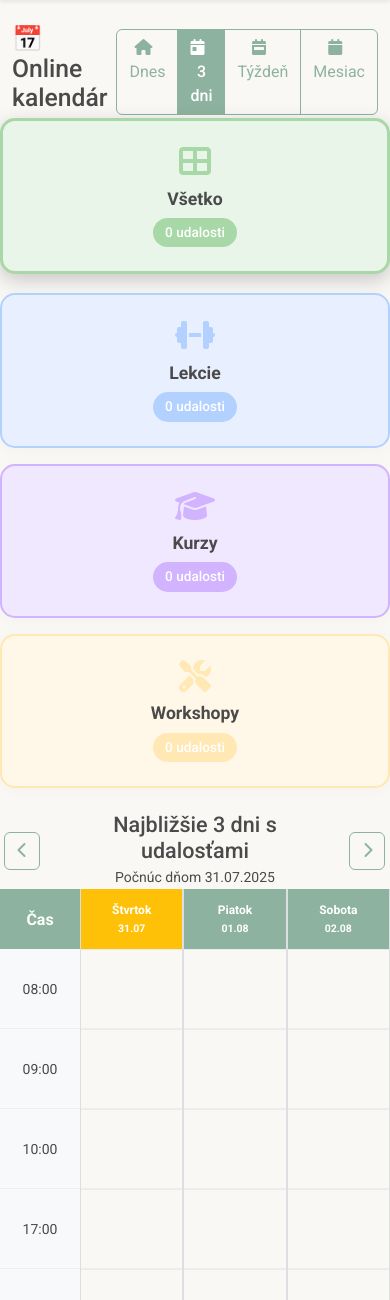
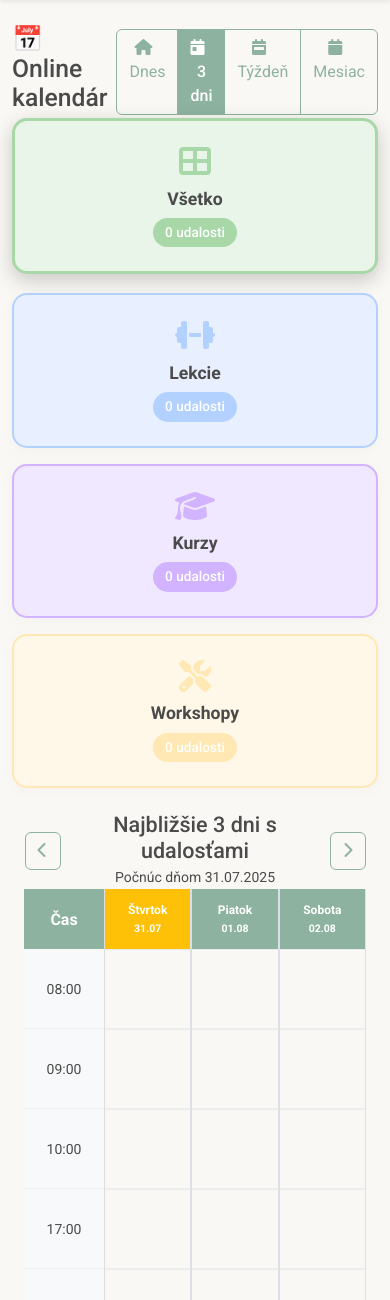
Before and after one commit to josladek/Laskavy-priestor, a PHP site: page /pages/online-calendar-outlook.php in a window 390 px wide. Shown: the part 67-1367 px from the top of the page. Run offline with PHP 8.4, Linux system fonts and the light colour scheme; the visitor is signed in with stand-in values (Sample User, id 1); data that the repository does not hold is empty; some libraries are stand-ins or nearby versions.

Commit message:
Correct display issues and guarantee the calendar fits the full page
Modify calendar container to ensure correct responsive full-width display in online-calendar-outlook.php.

Replit-Commit-Author: Agent
Replit-Commit-Session-Id: ffe0eb07-2ac6-4e00-affa-4d3252aab72e
Replit-Commit-Checkpoint-Type: full_checkpoint
Replit-Commit-Screenshot-Url: https://storage.googleapis.com/screenshot-production-us-central1/21e3aebf-5a74-4f3b-90ee-53b78166fb04/84673c99-1ecd-42ec-afd7-781f058eb5e8.jpg

```diff
--- a/php-version/pages/online-calendar-outlook.php
+++ b/php-version/pages/online-calendar-outlook.php
@@ -294,10 +294,10 @@ include '../includes/header.php';
                 </div>
             </div>
         </div>
-    </div>
 
     <!-- Event type filter tiles -->
-    <div class="row g-3 mb-4">
+    <div class="container">
+        <div class="row g-3 mb-4">
         <?php
         $filterColors = [
             'all' => ['bg' => '#E8F5E8', 'border' => '#A8D8A8', 'icon' => 'fas fa-th-large'],
@@ -347,7 +347,7 @@ include '../includes/header.php';
 
     <!-- 3-DAY VIEW with MS Outlook positioning -->
     <?php if ($viewType === '3day'): ?>
-        <div class="outlook-calendar">
+        <div class="outlook-calendar container-fluid">
             <div class="calendar-header text-center">
                 <div class="row align-items-center">
                     <div class="col-2">
@@ -541,7 +541,7 @@ include '../includes/header.php';
 
     <!-- WEEKLY VIEW with MS Outlook positioning -->
     <?php if ($viewType === 'week'): ?>
-        <div class="outlook-calendar">
+        <div class="outlook-calendar container-fluid">
             <div class="calendar-header text-center">
                 <div class="row align-items-center">
                     <div class="col-2">
@@ -924,6 +924,7 @@ include '../includes/header.php';
             </div>
         </div>
     <?php endif; ?>
+</div> <!-- Close container -->
 
 <!-- Event details modals -->
 <div class="modal fade" id="classModal" tabindex="-1">
```
Also changed, not shown: attached_assets/image_1753965587364.png (added).
